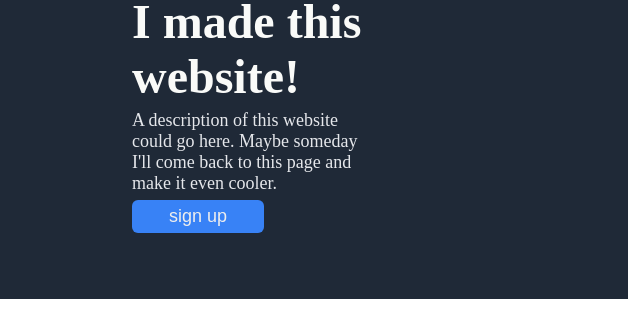
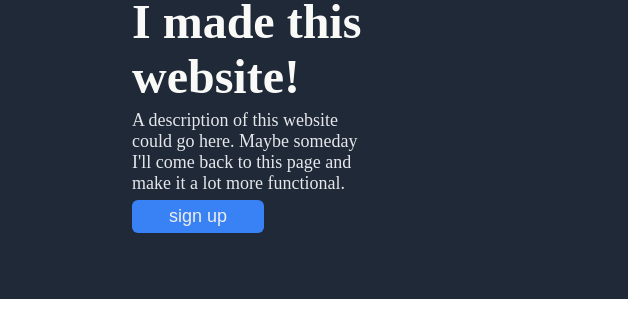
Before and after one commit to stuart-spackman/odin-landing-page, a plain HTML site: page index.html in a window 1280 px wide. Shown: the part 121-441 px from the top of the page, 0-628 px from the left. Drawn offline with Linux system fonts and the light colour scheme; files whose address does not match are found by name.

Commit message:
small updates

```diff
--- a/index.html
+++ b/index.html
@@ -24,7 +24,7 @@
                     <h1>I made this website!</h1>
                     <p class="hero-secondary-text">
                         A description of this website could go here. Maybe someday I'll come back to this page and make
-                        it even cooler.
+                        it a lot more functional.
                     </p>
                     <button>
                         sign up
```
Also changed, not shown: 1 other file.
